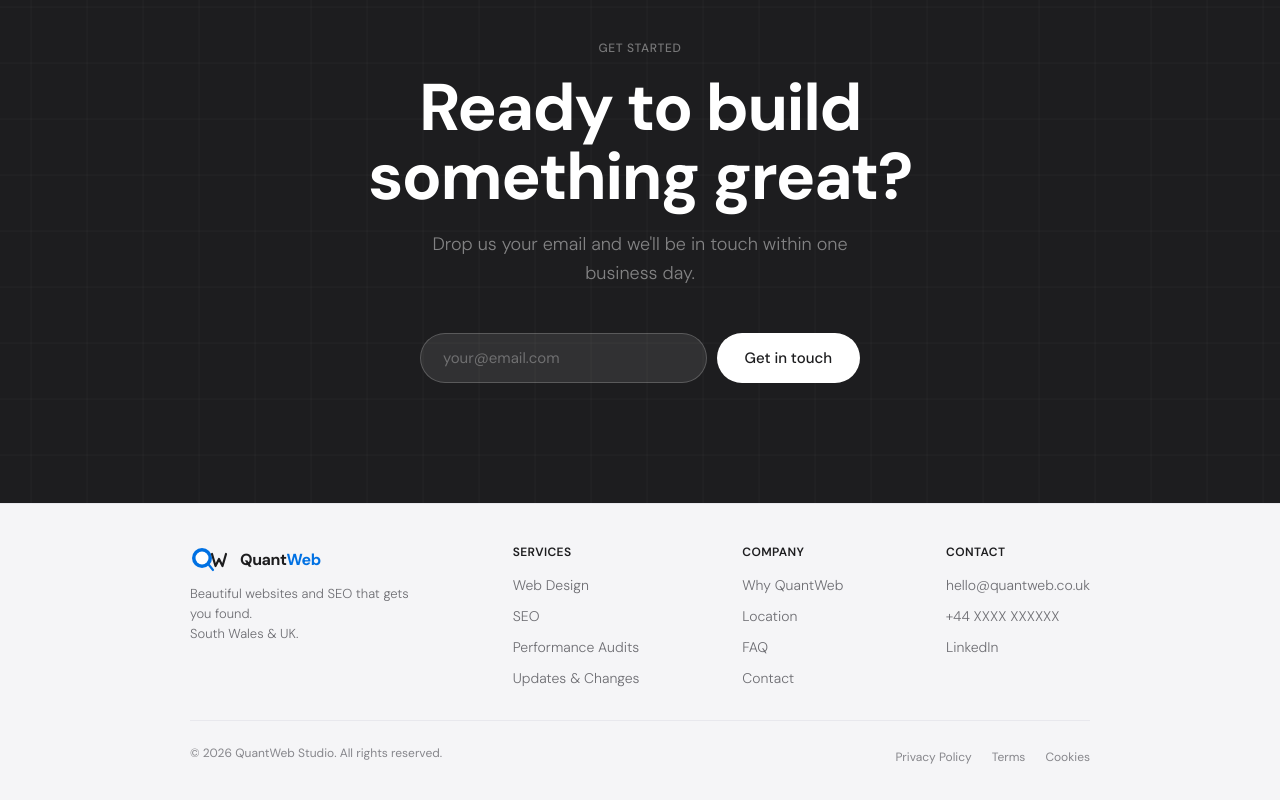
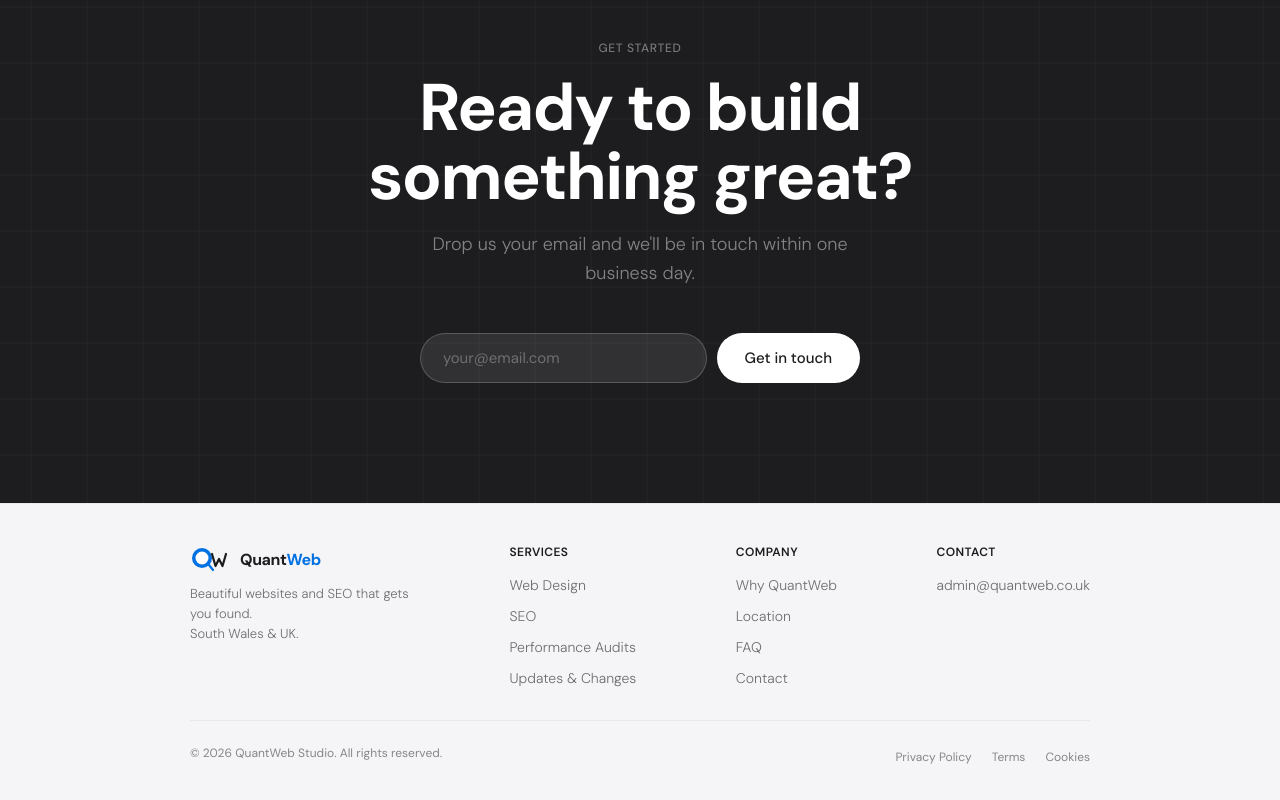
Before and after one commit to quantmaxamilist/quantweb, a Next.js app: page / in a window 1280 px wide. Shown: the part 4234-5034 px from the top of the page. Built offline with nearby package versions, Linux system fonts and the light colour scheme.

Commit message:
update footer contact

```diff
--- a/src/components/Footer.tsx
+++ b/src/components/Footer.tsx
@@ -40,13 +40,7 @@ export default function Footer() {
           <div className={styles.col}>
             <div className={styles.colTitle}>Contact</div>
             <ul className={styles.links} role="list">
-              <li><a href="mailto:hello@quantweb.co.uk">hello@quantweb.co.uk</a></li>
-              <li><a href="tel:+44XXXXXXXXXX">+44 XXXX XXXXXX</a></li>
-              <li>
-                <a href="https://linkedin.com/company/quantwebstudio" rel="noopener noreferrer" target="_blank">
-                  LinkedIn
-                </a>
-              </li>
+              <li><a href="mailto:admin@quantweb.co.uk">admin@quantweb.co.uk</a></li>
             </ul>
           </div>
 
```
